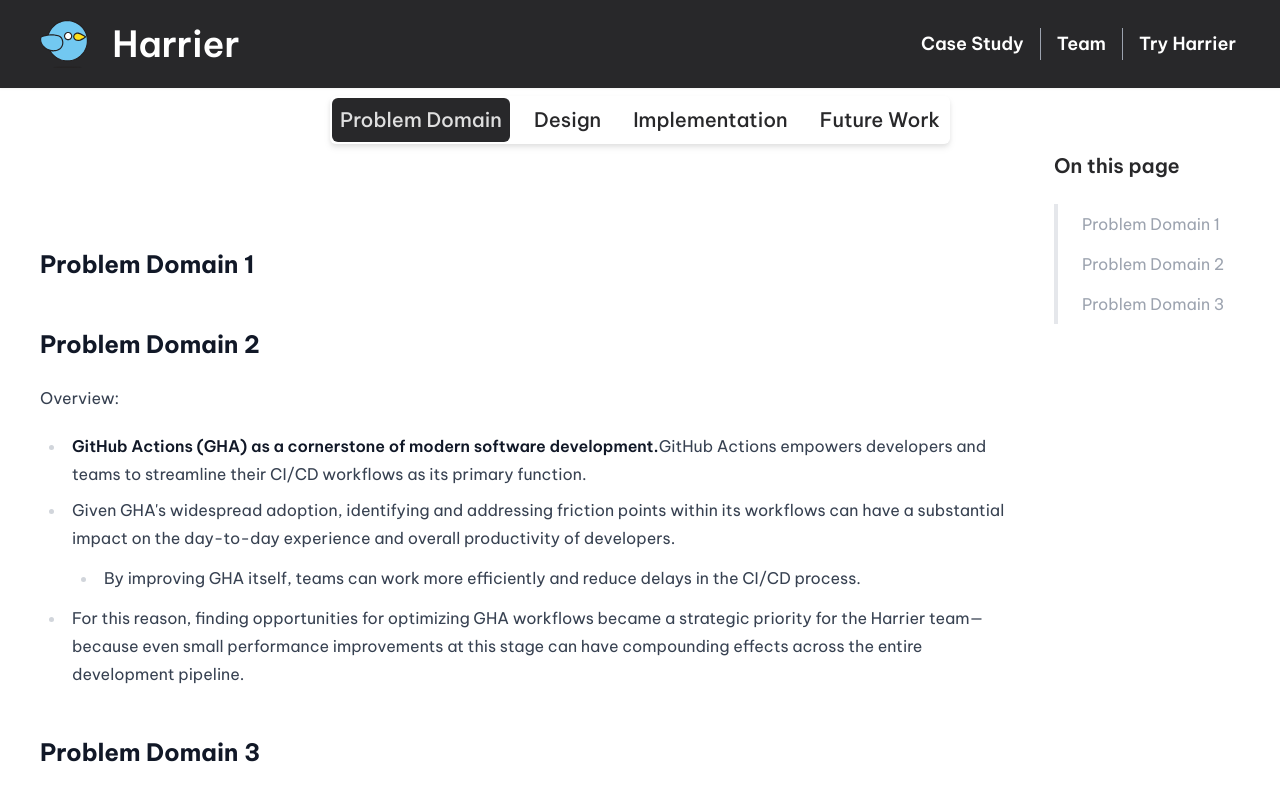
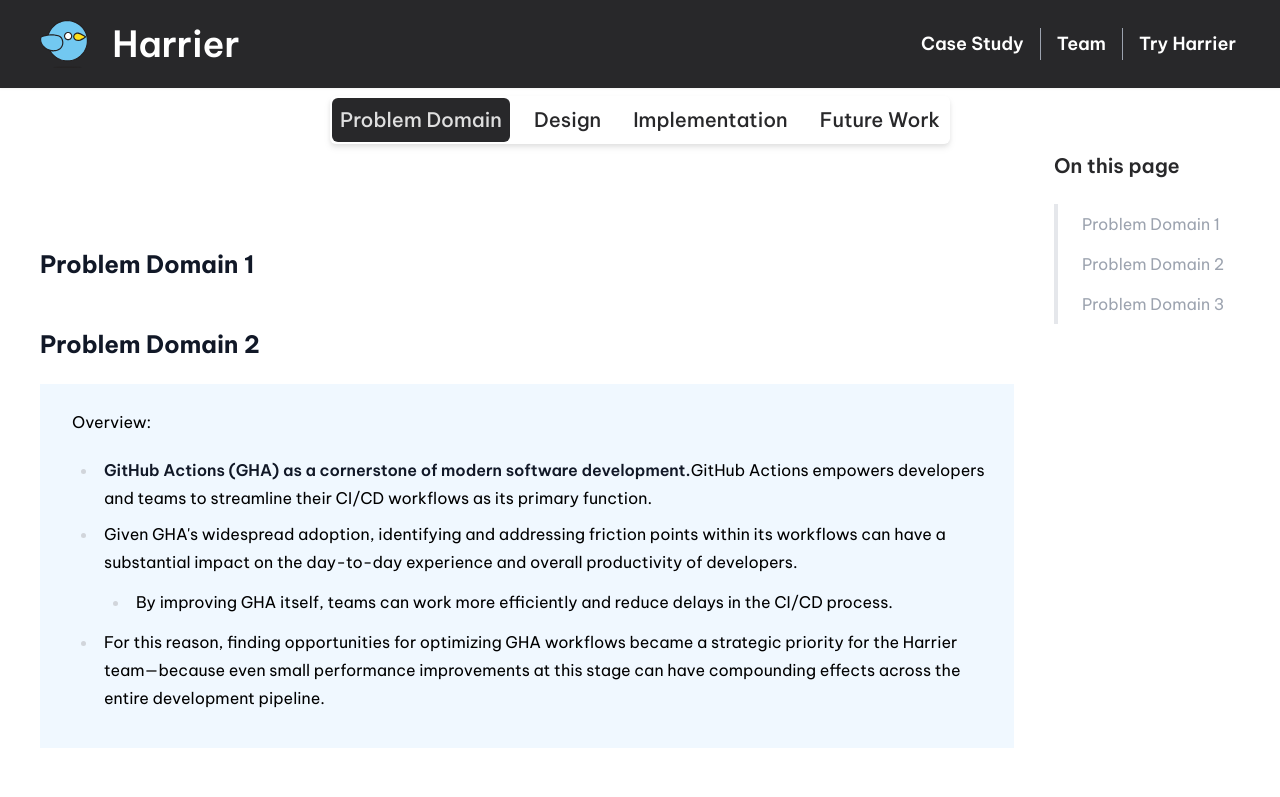
Before and after one commit to harrier-gha-runner/harrier-gha-runner.github.io, a React (Vite) app: page /#/case-study/problem-domain in a window 1280 px wide. Shown: the top 797 px of the page. Built offline with nearby package versions, Linux system fonts and the light colour scheme.

Commit message:
feat: add overview and callout classes
Co-authored-by: Shane Ziegler <shanedb@gmail.com>
Co-authored-by: joelbarton-io <joelbarton406@gmail.com>
Co-authored-by: Wook Kim <h.wook.kim@gmail.com>

```diff
--- a/src/index.css
+++ b/src/index.css
@@ -58,7 +58,23 @@
   left: 50%;
   top: 50%;
   transform: translateY(-100px);
-  animation: bird-y-axis 1s infinite cubic-bezier(0.20, 0, 0.58, 1);
+  animation: bird-y-axis 1s infinite cubic-bezier(0.2, 0, 0.58, 1);
+}
+
+.overview {
+  background-color: #fffae6;
+  color: black;
+  padding: 1rem;
+  padding-top: 0.25rem;
+  padding-left: 2rem;
+}
+
+.callout {
+  background-color: #f0f8ff;
+  color: black;
+  padding: 1rem;
+  padding-top: 0.25rem;
+  padding-left: 2rem;
 }
 
 @keyframes bird-x-axis {
```
